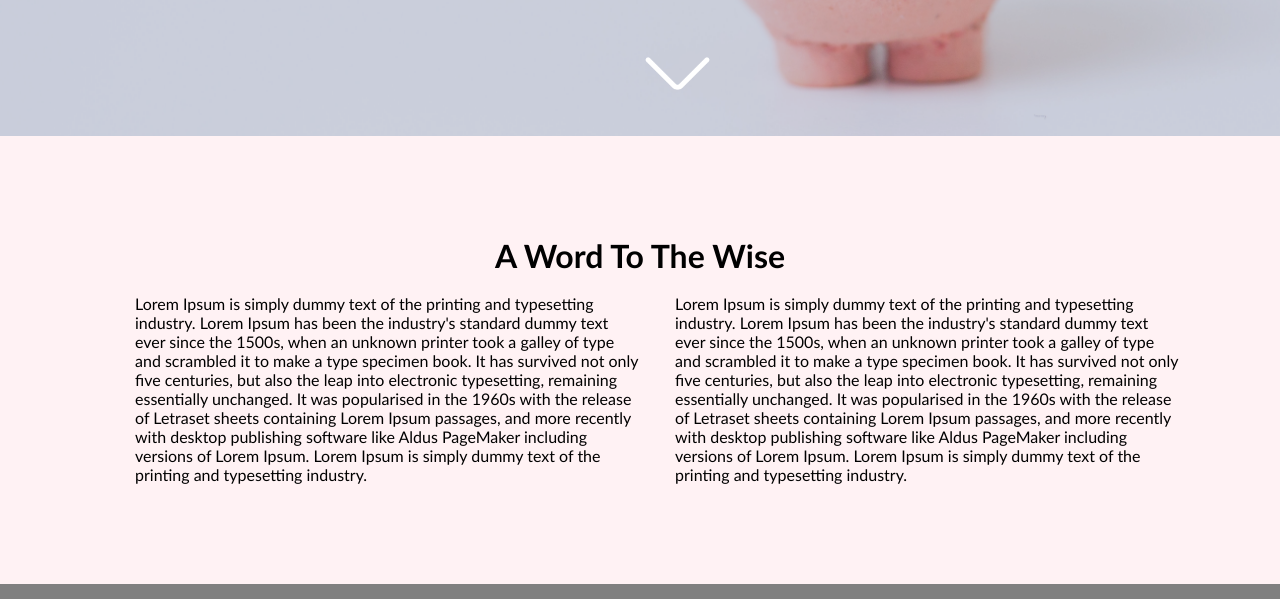
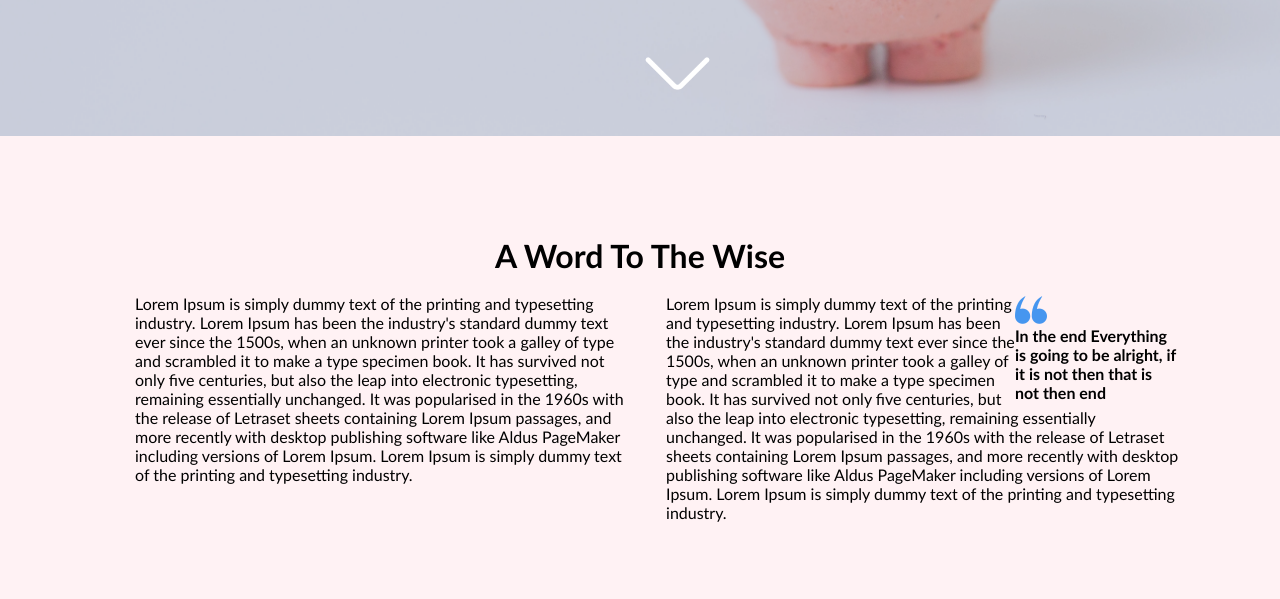
Before and after one commit to manabshy/brainstation2021WebDevelopment, a website built with Parcel: page index.html in a window 1280 px wide. Shown: the part 564-1163 px from the top of the page. Built offline with nearby package versions, Linux system fonts and the light colour scheme.

Commit message:
update solution float chevron

```diff
--- a/index.html
+++ b/index.html
@@ -40,8 +40,19 @@
           including versions of Lorem Ipsum. Lorem Ipsum is simply dummy text of
           the printing and typesetting industry.</span
         >
+
         <span
-          >Lorem Ipsum is simply dummy text of the printing and typesetting
+          >
+          <blockquote class="blockquote">
+              <span>
+                <img class="quotes" src="right-quotes-symbol.png"><br>
+              </span>
+              <span>
+                <strong>In the end Everything is going to be alright, if it is not then that is not then end</strong>
+              </span>
+
+          </blockquote>
+          Lorem Ipsum is simply dummy text of the printing and typesetting
           industry. Lorem Ipsum has been the industry's standard dummy text ever
           since the 1500s, when an unknown printer took a galley of type and
           scrambled it to make a type specimen book. It has survived not only
--- a/style.css
+++ b/style.css
@@ -121,3 +121,8 @@ img#chevron {
   top: 600px;
   width: 75px;
 }
+
+.blockquote {
+  width: 165px;
+  float: right;
+}
```
